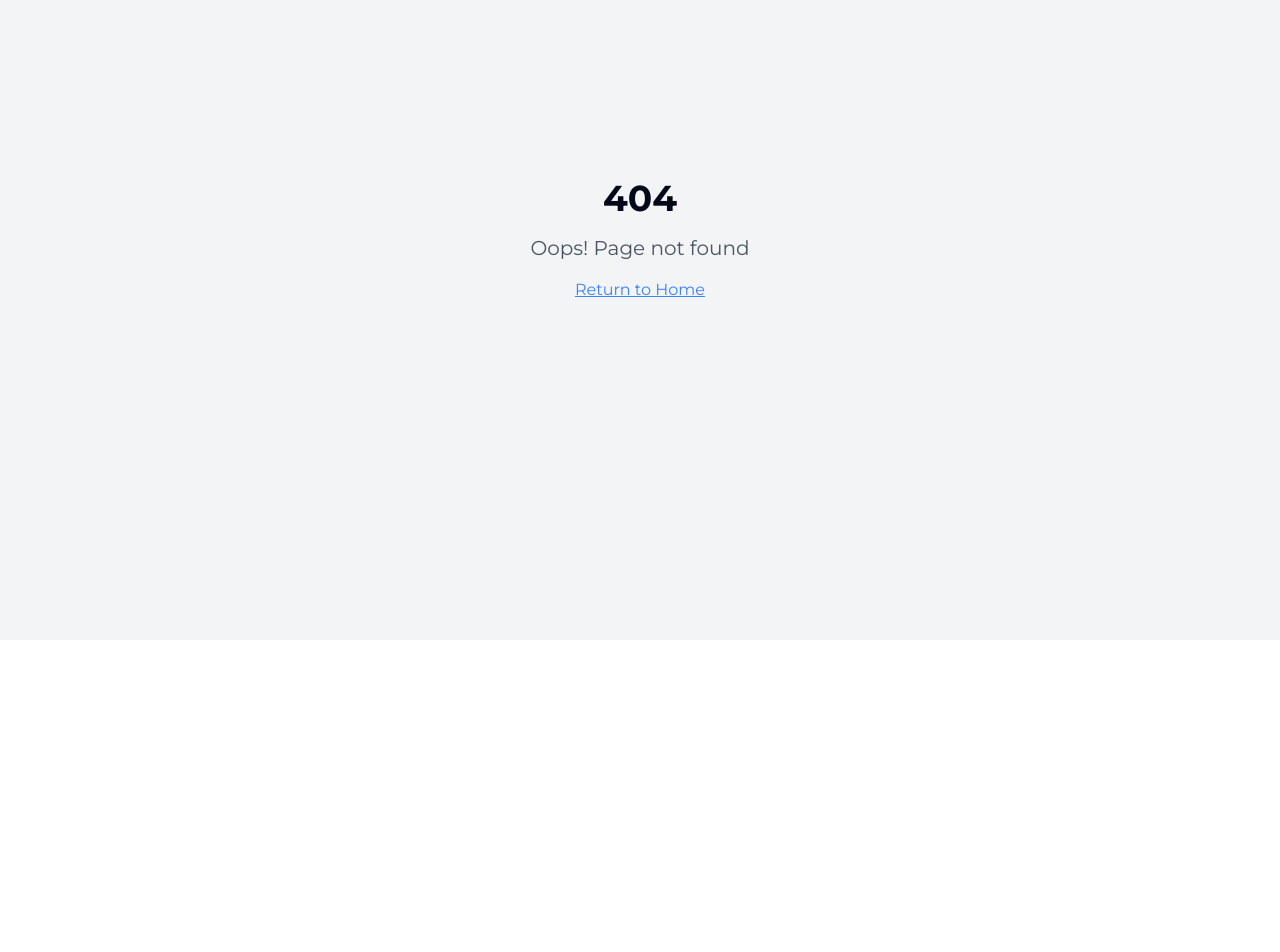
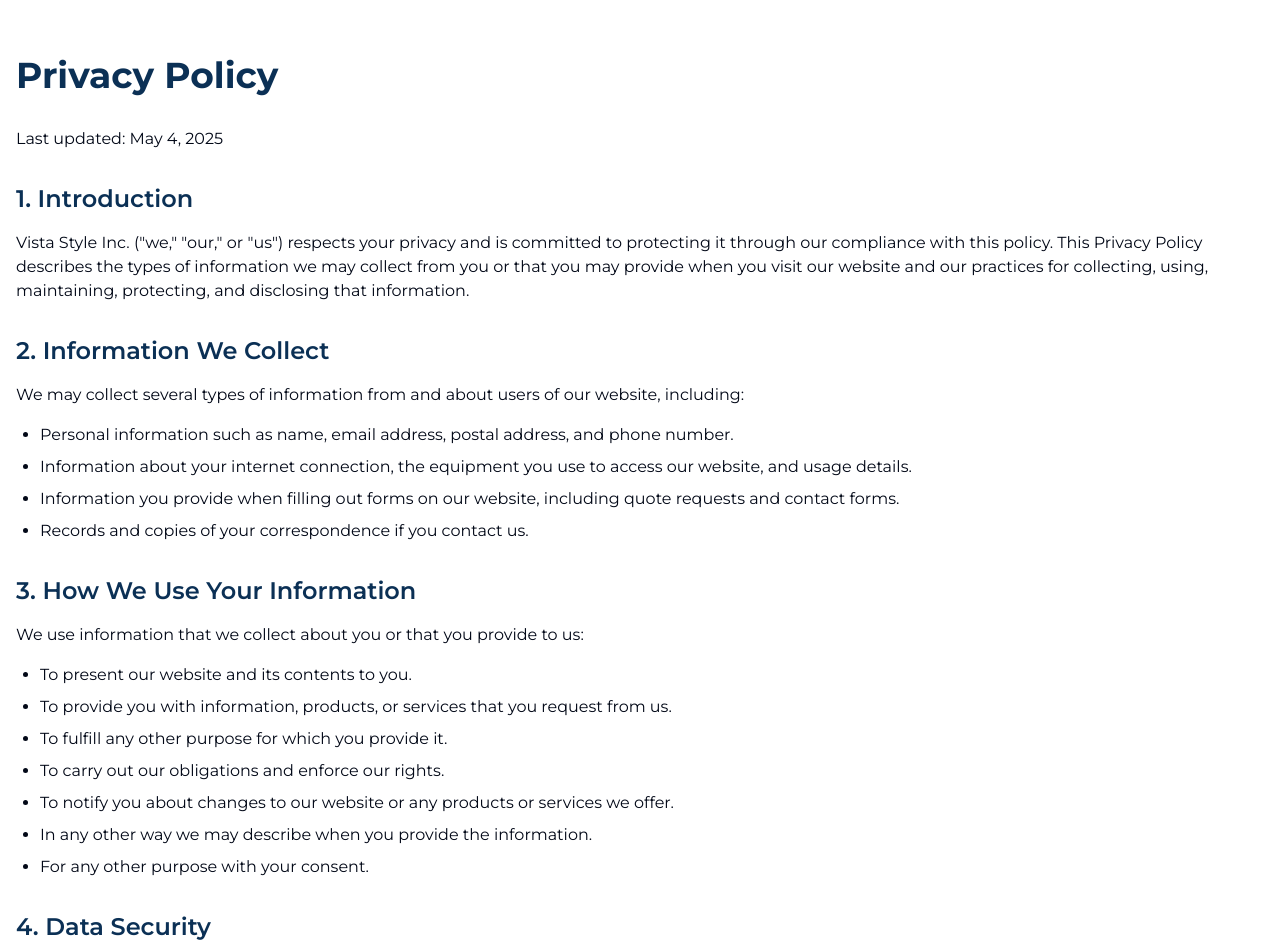
Before and after one commit to vlastop21/vista-style-designs-launch, a React (Vite) app: page /privacy-policy in a window 1280 px wide. Before the commit this address had no page. Shown: the part 160-1112 px from the top of the page. Before the commit the page ends 800 px from the top, so only its background shows below. Built offline with nearby package versions, Linux system fonts and the light colour scheme.

Commit message:
Add Privacy Policy and Terms of Service pages
Create pages and link them in the footer.

```diff
--- a/src/App.tsx
+++ b/src/App.tsx
@@ -7,6 +7,8 @@ import { BrowserRouter, Routes, Route } from "react-router-dom";
 import Index from "./pages/Index";
 import QuoteRequest from "./pages/QuoteRequest";
 import AboutUs from "./pages/AboutUs";
+import PrivacyPolicy from "./pages/PrivacyPolicy";
+import TermsOfService from "./pages/TermsOfService";
 import NotFound from "./pages/NotFound";
 
 const queryClient = new QueryClient();
@@ -21,6 +23,8 @@ const App = () => (
           <Route path="/" element={<Index />} />
           <Route path="/quote-request" element={<QuoteRequest />} />
           <Route path="/about-us" element={<AboutUs />} />
+          <Route path="/privacy-policy" element={<PrivacyPolicy />} />
+          <Route path="/terms-of-service" element={<TermsOfService />} />
           {/* ADD ALL CUSTOM ROUTES ABOVE THE CATCH-ALL "*" ROUTE */}
           <Route path="*" element={<NotFound />} />
         </Routes>
--- a/src/components/Footer.tsx
+++ b/src/components/Footer.tsx
@@ -1,3 +1,4 @@
+
 import { Link } from 'react-router-dom';
 
 const Footer = () => {
@@ -106,8 +107,8 @@ const Footer = () => {
             © {currentYear} Vista Style. All rights reserved.
           </p>
           <div className="mt-4 md:mt-0 space-x-4">
-            <a href="#" className="text-gray-600 hover:text-vista-blue text-sm">Privacy Policy</a>
-            <a href="#" className="text-gray-600 hover:text-vista-blue text-sm">Terms of Service</a>
+            <Link to="/privacy-policy" className="text-gray-600 hover:text-vista-blue text-sm">Privacy Policy</Link>
+            <Link to="/terms-of-service" className="text-gray-600 hover:text-vista-blue text-sm">Terms of Service</Link>
           </div>
         </div>
       </div>
--- /dev/null
+++ b/src/pages/PrivacyPolicy.tsx
@@ -0,0 +1,69 @@
+
+import Navbar from '@/components/Navbar';
+import Footer from '@/components/Footer';
+
+const PrivacyPolicy = () => {
+  return (
+    <div className="min-h-screen flex flex-col">
+      <Navbar />
+      <main className="flex-grow container mx-auto px-4 py-12 md:py-16">
+        <h1 className="text-3xl md:text-4xl font-bold text-vista-blue mb-8">Privacy Policy</h1>
+
+        <div className="prose max-w-none">
+          <p className="mb-4">Last updated: May 4, 2025</p>
+
+          <h2 className="text-2xl font-semibold text-vista-blue mt-8 mb-4">1. Introduction</h2>
+          <p className="mb-4">
+            Vista Style Inc. ("we," "our," or "us") respects your privacy and is committed to protecting it through our compliance with this policy. This Privacy Policy describes the types of information we may collect from you or that you may provide when you visit our website and our practices for collecting, using, maintaining, protecting, and disclosing that information.
+          </p>
+
+          <h2 className="text-2xl font-semibold text-vista-blue mt-8 mb-4">2. Information We Collect</h2>
+          <p className="mb-4">We may collect several types of information from and about users of our website, including:</p>
+          <ul className="list-disc pl-6 mb-4">
+            <li className="mb-2">Personal information such as name, email address, postal address, and phone number.</li>
+            <li className="mb-2">Information about your internet connection, the equipment you use to access our website, and usage details.</li>
+            <li className="mb-2">Information you provide when filling out forms on our website, including quote requests and contact forms.</li>
+            <li className="mb-2">Records and copies of your correspondence if you contact us.</li>
+          </ul>
+
+          <h2 className="text-2xl font-semibold text-vista-blue mt-8 mb-4">3. How We Use Your Information</h2>
+          <p className="mb-4">We use information that we collect about you or that you provide to us:</p>
+          <ul className="list-disc pl-6 mb-4">
+            <li className="mb-2">To present our website and its contents to you.</li>
+            <li className="mb-2">To provide you with information, products, or services that you request from us.</li>
+            <li className="mb-2">To fulfill any other purpose for which you provide it.</li>
+            <li className="mb-2">To carry out our obligations and enforce our rights.</li>
+            <li className="mb-2">To notify you about changes to our website or any products or services we offer.</li>
+            <li className="mb-2">In any other way we may describe when you provide the information.</li>
+            <li className="mb-2">For any other purpose with your consent.</li>
+          </ul>
+
+          <h2 className="text-2xl font-semibold text-vista-blue mt-8 mb-4">4. Data Security</h2>
+          <p className="mb-4">
+            We have implemented measures designed to secure your personal information from accidental loss and from unauthorized access, use, alteration, and disclosure. However, we cannot guarantee that unauthorized third parties will never be able to defeat those measures or use your personal information for improper purposes.
+          </p>
+
+          <h2 className="text-2xl font-semibold text-vista-blue mt-8 mb-4">5. Changes to Our Privacy Policy</h2>
+          <p className="mb-4">
+            It is our policy to post any changes we make to our privacy policy on this page. If we make material changes to how we treat our users' personal information, we will notify you through a notice on the website home page.
+          </p>
+
+          <h2 className="text-2xl font-semibold text-vista-blue mt-8 mb-4">6. Contact Information</h2>
+          <p className="mb-4">
+            To ask questions or comment about this privacy policy and our privacy practices, contact us at:
+          </p>
+          <p className="mb-4">
+            <strong>Vista Style Inc.</strong><br />
+            201-1065 Canadian Pl #1116<br />
+            Mississauga ON L4W 0C2<br />
+            info@vistastyleinc.com<br />
+            (249) 733-8973
+          </p>
+        </div>
+      </main>
+      <Footer />
+    </div>
+  );
+};
+
+export default PrivacyPolicy;
--- /dev/null
+++ b/src/pages/TermsOfService.tsx
@@ -0,0 +1,68 @@
+
+import Navbar from '@/components/Navbar';
+import Footer from '@/components/Footer';
+
+const TermsOfService = () => {
+  return (
+    <div className="min-h-screen flex flex-col">
+      <Navbar />
+      <main className="flex-grow container mx-auto px-4 py-12 md:py-16">
+        <h1 className="text-3xl md:text-4xl font-bold text-vista-blue mb-8">Terms of Service</h1>
+
+        <div className="prose max-w-none">
+          <p className="mb-4">Last updated: May 4, 2025</p>
+
+          <h2 className="text-2xl font-semibold text-vista-blue mt-8 mb-4">1. Agreement to Terms</h2>
+          <p className="mb-4">
+            These Terms of Service constitute a legally binding agreement made between you and Vista Style Inc. ("we," "us," or "our") concerning your use of our website and services. By accessing our website, you agree to be bound by these Terms of Service. If you do not agree to all the terms and conditions of this agreement, you may not access the website or use any of our services.
+          </p>
+
+          <h2 className="text-2xl font-semibold text-vista-blue mt-8 mb-4">2. Products and Services</h2>
+          <p className="mb-4">
+            Vista Style Inc. provides corporate apparel, promotional products, logo embroidery, and custom design services. All products and services are subject to availability. We reserve the right to discontinue any product or service at any time.
+          </p>
+
+          <h2 className="text-2xl font-semibold text-vista-blue mt-8 mb-4">3. Ordering and Payment</h2>
+          <p className="mb-4">
+            When placing an order, you agree to provide current, complete, and accurate information. All payments must be received in full before the production of orders begins, unless otherwise specified in a written agreement. We accept various payment methods as indicated on our website or provided during the order process.
+          </p>
+
+          <h2 className="text-2xl font-semibold text-vista-blue mt-8 mb-4">4. Shipping and Delivery</h2>
+          <p className="mb-4">
+            Shipping times are estimates and cannot be guaranteed. We are not responsible for delays caused by shipping carriers or customs. Risk of loss and title for items purchased pass to you upon delivery to the shipping carrier.
+          </p>
+
+          <h2 className="text-2xl font-semibold text-vista-blue mt-8 mb-4">5. Intellectual Property</h2>
+          <p className="mb-4">
+            Our website and its entire contents, features, and functionality are owned by Vista Style Inc. and are protected by copyright, trademark, and other intellectual property laws. When you provide logos or designs for our services, you represent that you have the rights to use such content and to grant us the right to use it for fulfilling your order.
+          </p>
+
+          <h2 className="text-2xl font-semibold text-vista-blue mt-8 mb-4">6. Limitation of Liability</h2>
+          <p className="mb-4">
+            In no event will Vista Style Inc., or its directors, employees, partners, agents, suppliers, or affiliates be liable for any indirect, incidental, special, consequential, or punitive damages resulting from your use of or inability to use our services or products.
+          </p>
+
+          <h2 className="text-2xl font-semibold text-vista-blue mt-8 mb-4">7. Changes to Terms</h2>
+          <p className="mb-4">
+            We reserve the right to modify these Terms of Service at any time. We will inform you of any changes by updating the "Last updated" date of these Terms of Service. Your continued use of the website after such modifications will constitute your acknowledgment and acceptance of the modified terms.
+          </p>
+
+          <h2 className="text-2xl font-semibold text-vista-blue mt-8 mb-4">8. Contact Us</h2>
+          <p className="mb-4">
+            For any questions about these Terms of Service, please contact us at:
+          </p>
+          <p className="mb-4">
+            <strong>Vista Style Inc.</strong><br />
+            201-1065 Canadian Pl #1116<br />
+            Mississauga ON L4W 0C2<br />
+            info@vistastyleinc.com<br />
+            (249) 733-8973
+          </p>
+        </div>
+      </main>
+      <Footer />
+    </div>
+  );
+};
+
+export default TermsOfService;
```
